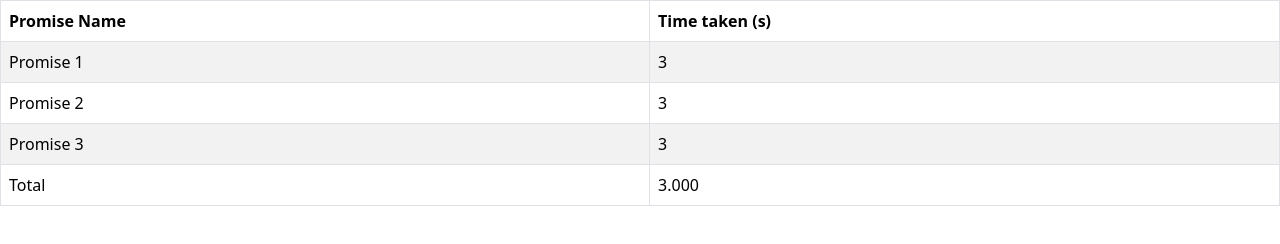
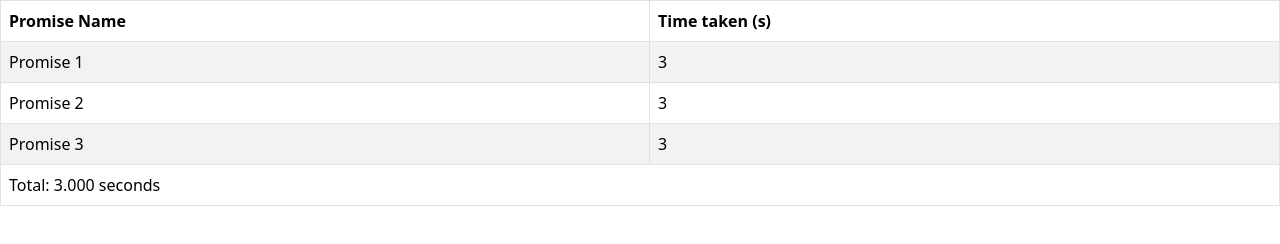
Before and after one commit to acciojob/wait-for-multiple-promises-varunkewlani, a website: page main.html in a window 1280 px wide. Drawn offline with nearby package versions, Linux system fonts and the light colour scheme.

Commit message:
created a submission

```diff
--- a/main.html
+++ b/main.html
@@ -34,8 +34,8 @@
 			  <td id="p3"></td>
 		  </tr>
 		   <tr id="loading">
-			  <td id="p04">Loading...</td>
-			  <td id="p4">Loading...</td>
+			  <td colspan="2" id="p04">Loading..</td>
+
 		  </tr>
 	  </tbody>
     </table>
--- a/script.js
+++ b/script.js
@@ -2,7 +2,6 @@
 const p1=document.getElementById("p1")
 const p2=document.getElementById("p2")
 const p3=document.getElementById("p3")
-const p4=document.getElementById("p4")
 const p01=document.getElementById("p01")
 const p02=document.getElementById("p02")
 const p03=document.getElementById("p03")
@@ -52,7 +51,6 @@ Promise.all([Promise1(),Promise2(),Promise3()]).then((data)=>
 	{
 		let endTime=Date.now()
 		let totalTime= (endTime-startTime)/1000;
-		p4.innerHTML=`${totalTime.toFixed(3)}`;
-		p04.innerHTML=`Total`;
+		p04.innerHTML = `Total: ${totalTime.toFixed(3)} seconds`;
 
 	})
```
